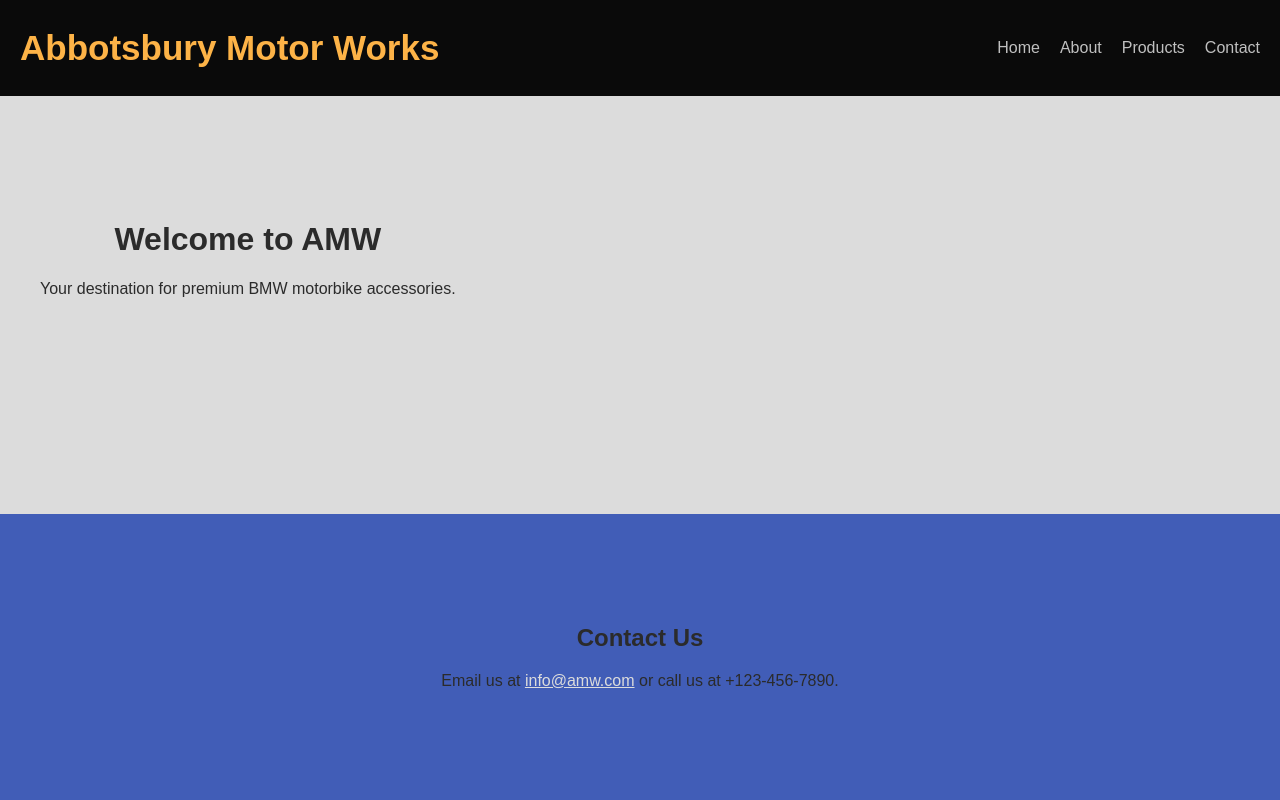
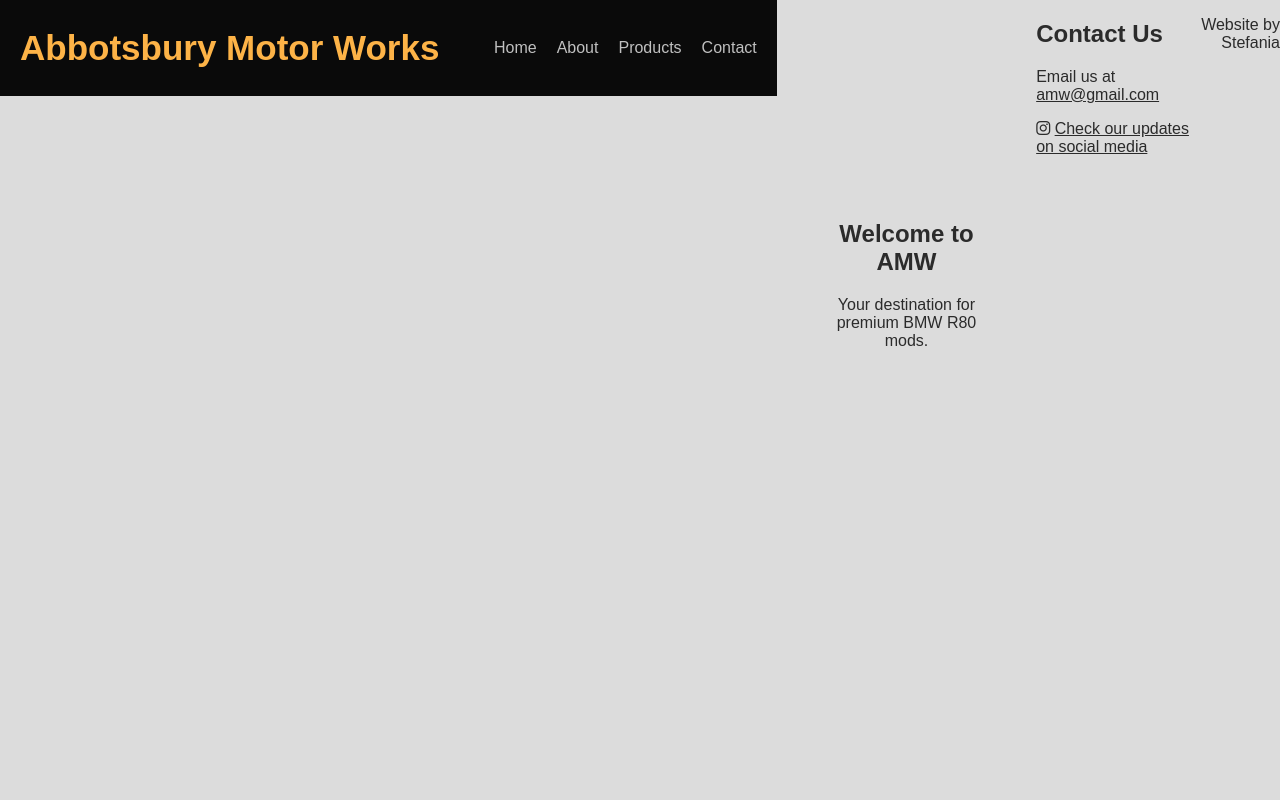
Before and after one commit to Stef432/AMW, a PHP site: page / in a window 1280 px wide. Run offline with PHP 8.4, Linux system fonts and the light colour scheme; some libraries are stand-ins or nearby versions.

Commit message:
style and structure change

```diff
--- /dev/null
+++ b/contact.html
@@ -0,0 +1,4 @@
+<section id="contact">
+    <h3>Let's work together</h3>
+<p>Find me on social media at <i class="fa-brands fa-instagram" href="https://www.instagram.com/gs_scrambler/" target="_blank"></i></p>
+</section>
--- a/home.html
+++ b/home.html
@@ -1,4 +1,6 @@
-<div id="home" class="section">
-    <h1>Welcome to AMW</h1>
-    <p>Your destination for premium BMW motorbike accessories.</p>
-</div>
+<body>
+    <div id="home" class="section">
+        <h1>Welcome to AMW</h1>
+        <p>Your destination for premium BMW R80 mods.</p>
+    </div>
+</body>
--- a/index.html
+++ b/index.html
@@ -4,40 +4,46 @@
 <head>
     <meta charset="utf-8">
     <meta name="viewport" content="width=device-width, initial-scale=1.0" />
-    <title>AMW</title>
+    <title>Abbotsbury Motor Works</title>
     <link rel="stylesheet" type="text/css" href="style.css" />
+    <script src="https://kit.fontawesome.com/f08286edbb.js" crossorigin="anonymous"></script>
 </head>
 
 <body>
     <div id="page">
-        <!-- Fixed Header -->
-        <div id="header">
+        <!-- Start Nav -->
         <nav class="nav">
             <div class="logo"><a href="#" onclick="scrollToTop()">Abbotsbury Motor Works</a></div>
             <ul>
                 <li><a onclick="loadContent('home')">Home</a></li>
                 <li><a onclick="loadContent('about')">About</a></li>
                 <li><a onclick="loadContent('products')">Products</a></li>
-                    <li><a href="#contact">Contact</a></li>
+                <li><a onclick="loadContent('contact')">Contact</a></li>
             </ul>
         </nav>
-        </div>
+        <!-- End Nav -->
 
         <!-- Dynamic Content -->
-        <div id="content">
+        <section id="content">
             <div id="dynamic-content"></div>
+        </section>
+        <!-- End Dynamic Content -->
+
+        <!-- Contact -->
+        <section id="contact" class="contact-section">
+            <h2>Contact Us</h2>
+            <p>Email us at <a href="mailto:amw@gmail.com">amw@gmail.com</a></p>
+            <p><i class="fa-brands fa-instagram"></i>
+                <a href=" https://www.instagram.com/gs_scrambler/">Check our updates on social media</a>
+            </p>
+            <button id="back-to-top" onclick="scrollToTop()">↑ Back to Top</button>
+        </section>
+        <!-- End Contact-->
+        <!-- Disclaimers, notes and copyrights-->
+        <footer>
+            <p style="text-align: right;">Website by Stefania</p>
+        </footer>
     </div>
-
-        <!-- Fixed Footer -->
-        <div id="footer">
-            <div id="contact" class="section">
-                <h2>Contact Us</h2>
-                <p>Email us at <a href="mailto:info@amw.com">info@amw.com</a> or call us at +123-456-7890.</p>
-            </div>
-            <button id="back-to-top" onclick="scrollToTop()">↑ Back to Top</button>
-        </div>
-    </div>
-
     <script>
         // Load content dynamically
         function loadContent(page) {
--- a/style.css
+++ b/style.css
@@ -76,12 +76,24 @@ body {
 	margin-bottom: 4px;
 }
 
+#home {
+	background-color: gainsboro;
+}
+
+#about {
+	background-color: gainsboro;
+}
+
+#products {
+	background-color: gainsboro;
+}
+
 #products h2 {
 	text-align: center;
 }
 
 /* Gallery */
-.gallery {
+.product-section {
 	grid-template-columns: repeat(auto-fit, minmax(300px, 1fr));
 	gap: 20px;
 	padding: 20px;
@@ -120,10 +132,6 @@ body {
 	text-align: center;
 	padding: 10px;
 	z-index: 1000;
-}
-
-#contact a {
-	color: gainsboro;
 }
 
 /* Back to Top Button */
@@ -184,3 +192,11 @@ body {
 		font-size: 14px;
 	}
 }
+
+#contact a, #contact i a {
+    color: #2b2b2b;
+}
+
+#contact a:hover, #contact i a:hover {
+    color: #fdb347; /* Amber Gold */
+}
```
Also changed, not shown: about.html (+18 -0 lines), products.html (+6 -2 lines). Lines whose indentation alone changed are shown as unchanged.
